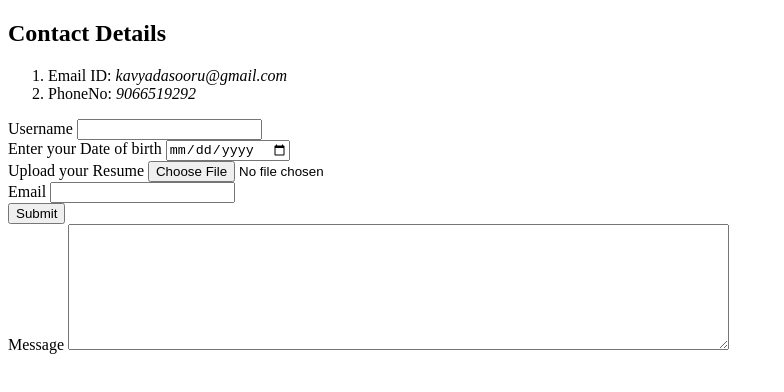
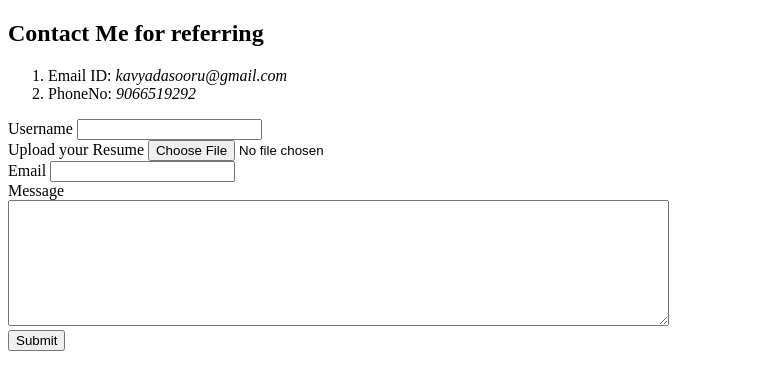
Before and after one commit to KavyaSomashekar95/CV, a plain HTML site: page ContactDetails.html in a window 1280 px wide. Shown: the whole page, without its empty margins (0-784 px from the left). Drawn offline with Linux system fonts and the light colour scheme.

Commit message:
Add files via upload
updated CV

```diff
--- a/ContactDetails.html
+++ b/ContactDetails.html
@@ -7,7 +7,7 @@
 </head>
 
 <body>
-  <h2>Contact Details</h2>
+  <h2>Contact Me for referring</h2>
   <p>
   <ol>
     <li>Email ID: <i>kavyadasooru@gmail.com</i></li>
@@ -17,15 +17,13 @@
 <form class="" action="mailto:kavya.s@bridgesgi.com?subject=feedback" method="post" enctype="text/plain">
   <label>Username</label>
   <input type="text" name="Username" value=""><br/>
-  <label>Enter your Date of birth</label>
-  <input type="date" name="Date of birth" value=""><br/>
   <label>Upload your Resume</label>
   <input type="file" name="UploadResume" value=""><br>
   <label>Email</label>
   <input type="email" name="email" value=""><br/>
-  <input type="submit"><br>
-  <label>Message</label>
-  <textarea name="name" rows="8" cols="80"></textarea>
+  <label>Message</label><br/>
+  <textarea name="name" rows="8" cols="80"></textarea><br/>
+  <input type="submit">
 
 </form>
 </body>
```
Also changed, not shown: index.html (+3 -3 lines).
